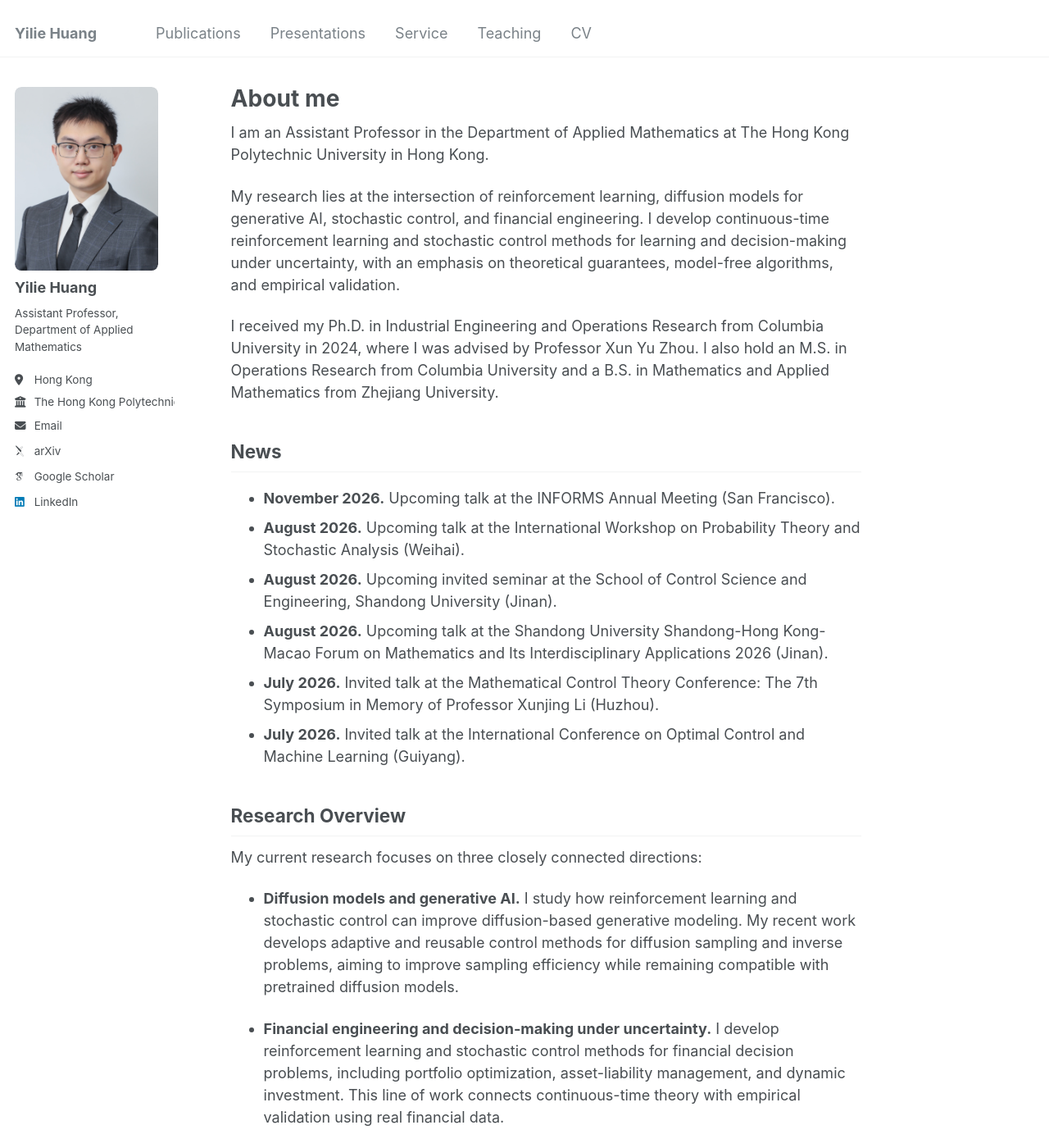
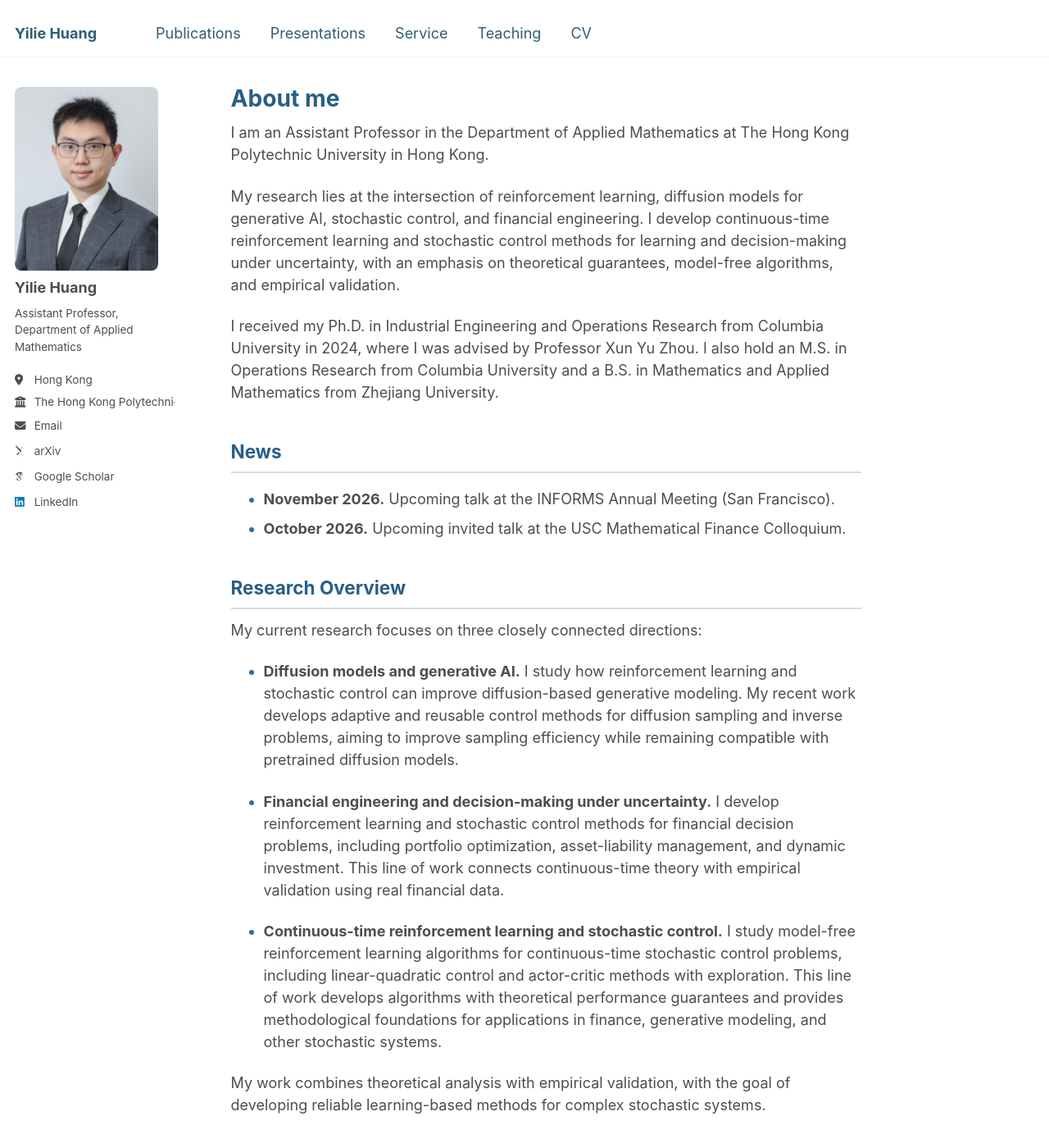
Before and after one commit to yiliehuang/yiliehuang.github.io, a Jekyll site: the page built from _pages/about.md, in a window 1280 px wide and 1400 px high. Shown: the whole window at 82% size. Built offline with Jekyll 4.4.1, drawn with Linux system fonts in a browser that asks for light colours; some web fonts are replaced.

Commit message:
Update upcoming talks and site style

```diff
--- a/_pages/about.md
+++ b/_pages/about.md
@@ -16,11 +16,7 @@ I received my Ph.D. in Industrial Engineering and Operations Research from Colum
 ## News
 
 - **November 2026.** Upcoming talk at the INFORMS Annual Meeting (San Francisco).
-- **August 2026.** Upcoming talk at the International Workshop on Probability Theory and Stochastic Analysis (Weihai).
-- **August 2026.** Upcoming invited seminar at the School of Control Science and Engineering, Shandong University (Jinan).
-- **August 2026.** Upcoming talk at the Shandong University Shandong-Hong Kong-Macao Forum on Mathematics and Its Interdisciplinary Applications 2026 (Jinan).
-- **July 2026.** Invited talk at the Mathematical Control Theory Conference: The 7th Symposium in Memory of Professor Xunjing Li (Huzhou).
-- **July 2026.** Invited talk at the International Conference on Optimal Control and Machine Learning (Guiyang).
+- **October 2026.** Upcoming invited talk at the USC Mathematical Finance Colloquium.
 
 ## Research Overview
 
--- a/_sass/_archive.scss
+++ b/_sass/_archive.scss
@@ -25,14 +25,37 @@
       }
     }
   }
+
+  .page__title,
+  > h1,
+  > h2 {
+    color: mix(#000, $link-color, 15%);
+  }
+
+  > h2 + hr {
+    height: 0;
+    margin-top: -0.25em;
+    margin-bottom: 1.5em;
+    border: 0;
+    border-top: 2px solid mix(#fff, $link-color, 78%);
+  }
+
+  h3,
+  h4 {
+    color: mix(#000, $link-color, 15%);
+  }
+
+  li::marker {
+    color: $link-color;
+  }
 }
 
 .archive__subtitle {
   margin: 1.414em 0 0;
   padding-bottom: 0.5em;
   font-size: $type-size-5;
-  color: mix(#fff, $gray, 25%);
-  border-bottom: 1px solid $border-color;
+  color: mix(#000, $link-color, 15%);
+  border-bottom: 2px solid mix(#fff, $link-color, 78%);
 
   + .list__item .archive__item-title {
     margin-top: 0.5em;
--- a/_sass/_page.scss
+++ b/_sass/_page.scss
@@ -37,6 +37,7 @@
 .page__title {
   margin-top: 0;
   line-height: 1;
+  color: mix(#000, $link-color, 15%);
 
   & + .page__meta {
     margin-top: -0.5em;
@@ -50,13 +51,24 @@
 
 .page__content {
 
+  h1,
   h2 {
     padding-bottom: 0.5em;
-    border-bottom: 1px solid $border-color;
+    color: mix(#000, $link-color, 15%);
+    border-bottom: 2px solid mix(#fff, $link-color, 78%);
+  }
+
+  h3,
+  h4 {
+    color: mix(#000, $link-color, 15%);
   }
 
   p, li, dl {
     font-size: 1em;
+  }
+
+  li::marker {
+    color: $link-color;
   }
 
   /* paragraph indents */
--- a/_sass/_sidebar.scss
+++ b/_sass/_sidebar.scss
@@ -94,6 +94,7 @@
     max-width: 175px;
     border-radius: 8px;
     clip-path: inset(0 round 8px);
+    box-shadow: 0 8px 22px rgba(#2f5d73, 0.12);
 
     @include breakpoint($large) {
       padding: 0;
--- a/_sass/_variables.scss
+++ b/_sass/_variables.scss
@@ -68,11 +68,11 @@ $code-background-color-dark : $light-gray;
 $text-color                 : $dark-gray;
 $border-color               : $lighter-gray;
 
-$primary-color              : #7a8288;
+$primary-color              : #2f5d73;
 $success-color              : #62c462;
 $warning-color              : #f89406;
 $danger-color               : #ee5f5b;
-$info-color                 : #52adc8;
+$info-color                 : #2f6f9f;
 
 /* brands */
 $behance-color              : #1769FF;
```
Also changed, not shown: _talks/talks.md (+1 -0 lines), 2 other files.
